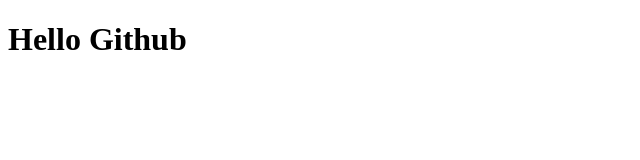
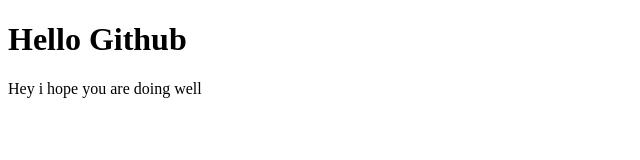
Before and after one commit to surajgautam88/my-first-project, a plain HTML site: page index.html in a window 1280 px wide. Shown: the whole page, without its empty margins (0-640 px from the left). Drawn offline with Linux system fonts and the light colour scheme.

Commit message:
I did change this files

```diff
--- a/index.html
+++ b/index.html
@@ -7,5 +7,6 @@
 </head>
 <body>
     <h1>Hello Github</h1>
+    <p>Hey i hope you are doing well</p>
 </body>
 </html>
```
Also changed, not shown: 2 other files.
